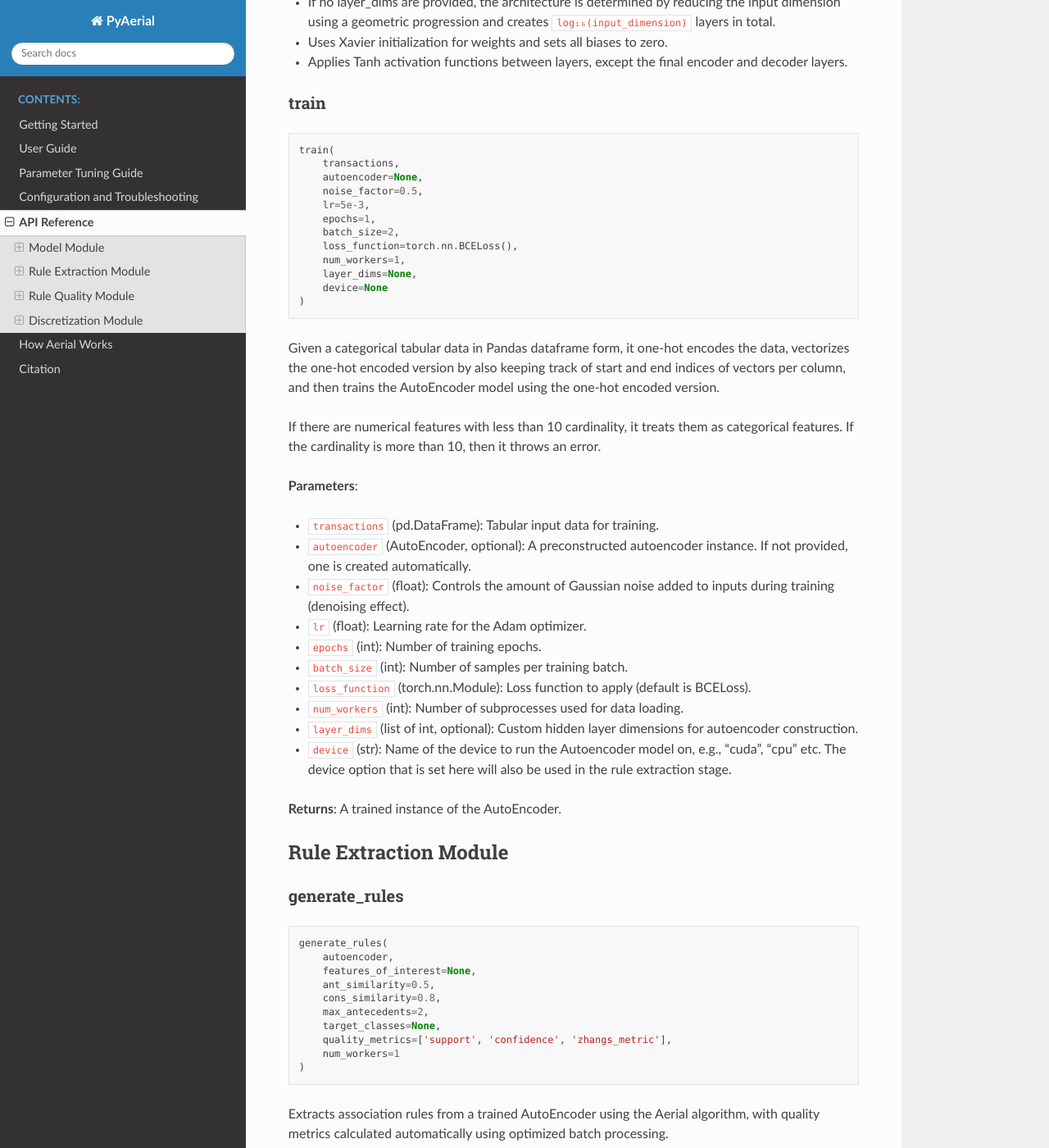
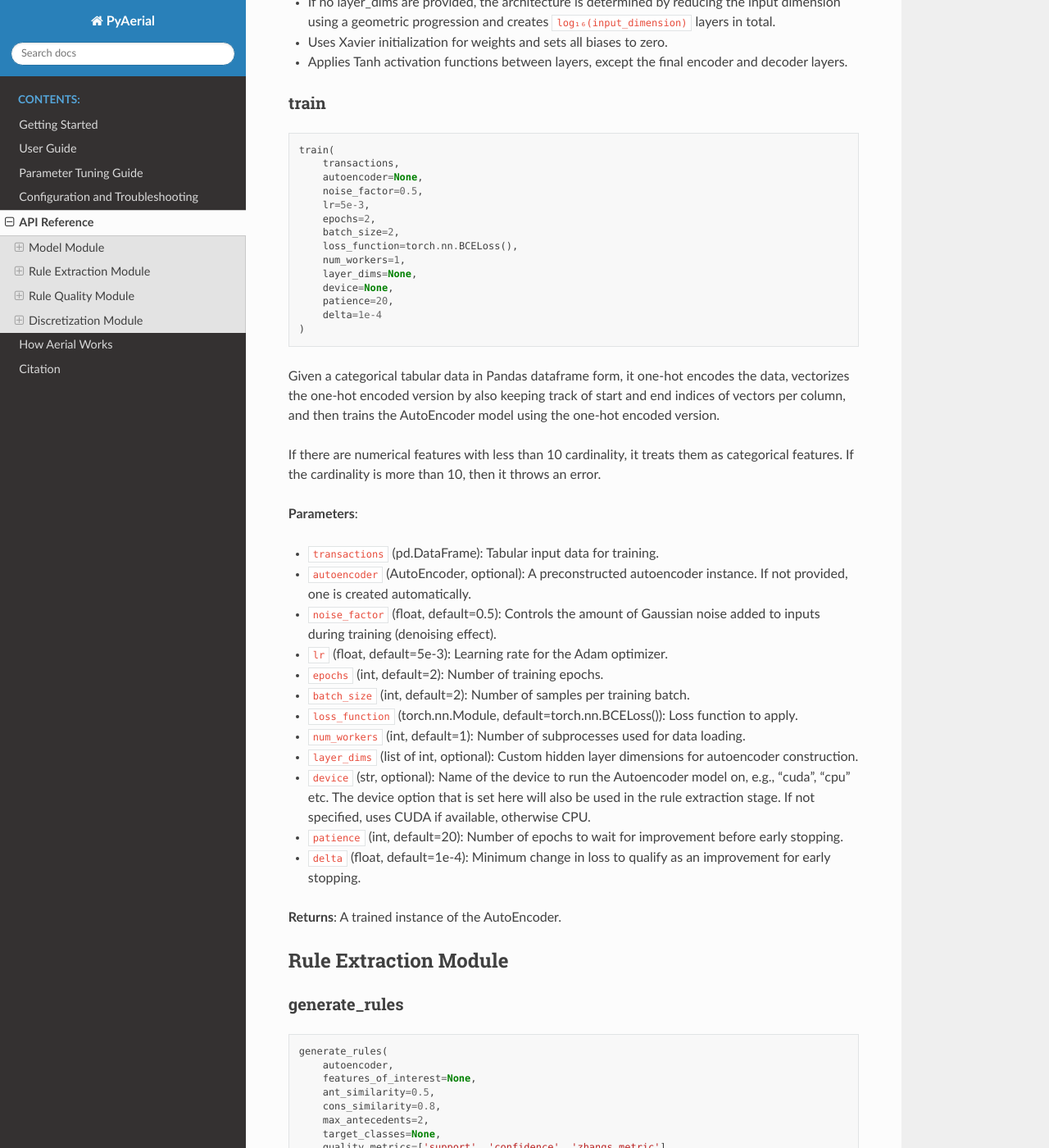
Before and after one commit to DiTEC-project/pyaerial, a Sphinx documentation site: the page built from docs/source/api_reference.md, in a window 1280 px wide and 1400 px high, scrolled down 729 px. Shown: the whole window at 82% size. Built offline with Sphinx 7.4.7 and the Read the Docs theme 3.1.0, drawn with Linux system fonts in a browser that asks for light colours; the version number could not be read and is left out; some of the changed text lies outside the part shown.

````diff
--- a/docs/source/api_reference.md
+++ b/docs/source/api_reference.md
@@ -36,12 +36,14 @@ train(
     autoencoder=None,
     noise_factor=0.5,
     lr=5e-3,
-    epochs=1,
+    epochs=2,
     batch_size=2,
     loss_function=torch.nn.BCELoss(),
     num_workers=1,
     layer_dims=None,
-    device=None
+    device=None,
+    patience=20,
+    delta=1e-4
 )
 ```
 
@@ -57,15 +59,17 @@ cardinality is more than 10, then it throws an error.
 - `transactions` (pd.DataFrame): Tabular input data for training.
 - `autoencoder` (AutoEncoder, optional): A preconstructed autoencoder instance. If not provided, one is created
   automatically.
-- `noise_factor` (float): Controls the amount of Gaussian noise added to inputs during training (denoising effect).
-- `lr` (float): Learning rate for the Adam optimizer.
-- `epochs` (int): Number of training epochs.
-- `batch_size` (int): Number of samples per training batch.
-- `loss_function` (torch.nn.Module): Loss function to apply (default is BCELoss).
-- `num_workers` (int): Number of subprocesses used for data loading.
+- `noise_factor` (float, default=0.5): Controls the amount of Gaussian noise added to inputs during training (denoising effect).
+- `lr` (float, default=5e-3): Learning rate for the Adam optimizer.
+- `epochs` (int, default=2): Number of training epochs.
+- `batch_size` (int, default=2): Number of samples per training batch.
+- `loss_function` (torch.nn.Module, default=torch.nn.BCELoss()): Loss function to apply.
+- `num_workers` (int, default=1): Number of subprocesses used for data loading.
 - `layer_dims` (list of int, optional): Custom hidden layer dimensions for autoencoder construction.
-- `device` (str): Name of the device to run the Autoencoder model on, e.g., "cuda", "cpu" etc. The device option that is
-  set here will also be used in the rule extraction stage.
+- `device` (str, optional): Name of the device to run the Autoencoder model on, e.g., "cuda", "cpu" etc. The device option that is
+  set here will also be used in the rule extraction stage. If not specified, uses CUDA if available, otherwise CPU.
+- `patience` (int, default=20): Number of epochs to wait for improvement before early stopping.
+- `delta` (float, default=1e-4): Minimum change in loss to qualify as an improvement for early stopping.
 
 **Returns**: A trained instance of the AutoEncoder.
 
````
Also changed, not shown: other parts of docs/source/api_reference.md (+1 -1 lines), README.md (+10 -6 lines), docs/source/configuration.md (+65 -12 lines), docs/source/parameter_guide.md (+28 -0 lines), docs/source/user_guide.md (+26 -73 lines).
